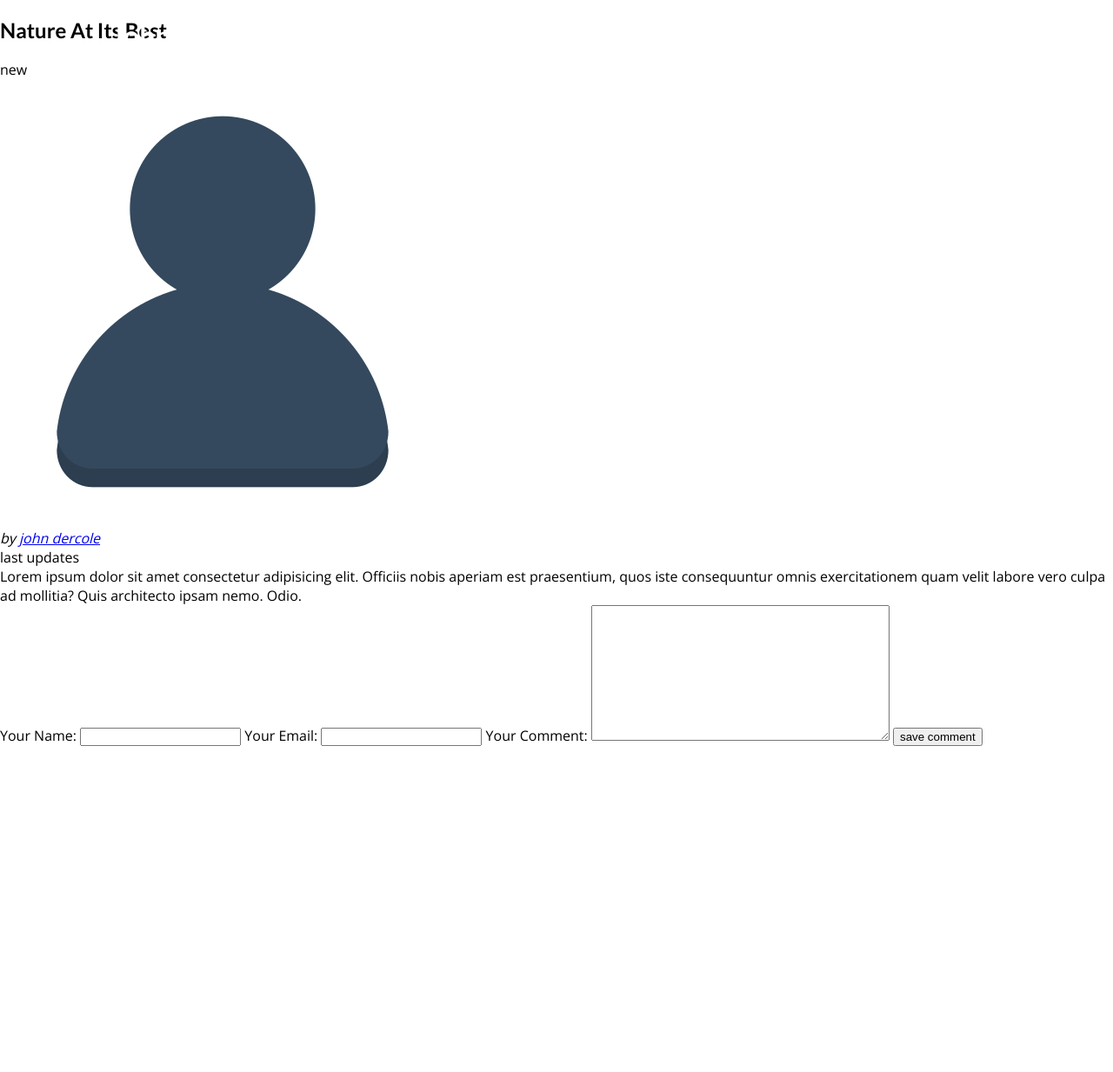
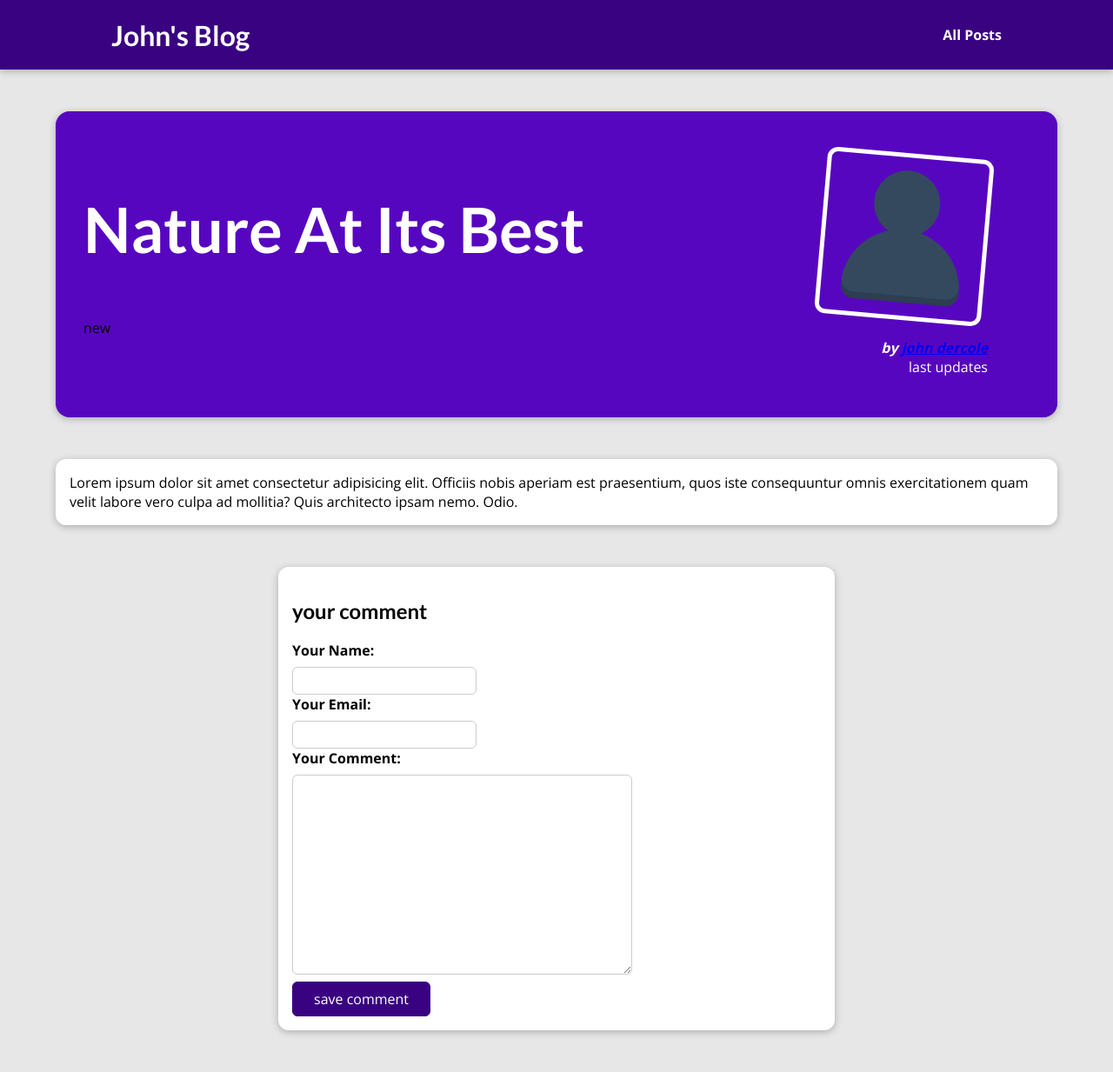
Before and after one commit to GianlorenzoDercole/django_blog, a Django app: a page that uses my_site/blog/templates/blog/post-detail.html in a window 1280 px wide. Shown: the whole page at 87% size. Before the commit the page ends 858 px from the top, so only its background shows below. Run offline with Django 4.2, Linux system fonts and the light colour scheme; data comes from the database, SQL or seed files in the repository.

Commit message:
added styling to comment form see post-detail.html line 38 and post-detail.css line 65

```diff
--- a/my_site/blog/static/blog/post-detail.css
+++ b/my_site/blog/static/blog/post-detail.css
@@ -60,3 +60,49 @@ body {
     border-radius: 12px;
     box-shadow: 0 2px 8px rgba(0, 0, 0, 0.25);
   }
+
+  .form-control {
+    font-weight: bold;
+
+  }
+
+  .form-control label {
+    font-weight: bold;
+    margin-bottom: 0.5rem;
+    display: block;
+  }
+
+  .form-control input, .form-control textarea {
+    display: block;
+    width: 100;
+    font: inherit;
+    padding: 0.25rem;
+    border-radius: 6px;
+    border: 1px solid #ccc;
+  }
+
+  #comment-form {
+    margin: 3rem auto;
+    width: 90%;
+    max-width: 40rem;
+    border-radius: 12px;
+    background-color: white;
+    box-shadow: 0 2px 8px rgba(0,0,0,0.25);
+    padding: 1rem;
+  }
+
+  #comment-form button {
+    font: inherit;
+    background-color: #390281;
+    color: white;
+    border: 1px solid #390281;
+    padding: 0.5rem 1.5rem;
+    border-radius: 6px;
+    cursor: pointer;
+    margin-top: 0.5rem;
+  }
+
+  #comment-form button:hover, #comment-form button:active {
+    background-color: #5706c0;
+    border-color:#5706c0
+  }
--- a/my_site/blog/templates/blog/post-detail.html
+++ b/my_site/blog/templates/blog/post-detail.html
@@ -7,7 +7,7 @@
 {% endblock %}
 
 {% block css_files %}
-    <link rel="stylesheet" href="{% static 'blog/posts-detail.css' %}"/>
+    <link rel="stylesheet" href="{% static 'blog/post-detail.css' %}"/>
 
 {%  endblock %}
 
@@ -35,11 +35,20 @@
     {{ post.content }}
 </main>
 
-<div>
-    <form>
-        {{ comment_form }}
+<section id="comment-form">
+    <h2>your comment</h2>
+    <form >
+        <!-- {{ comment_form }}
+        <button>save comment</button> -->
+        {% for form_field in comment_form %}
+        <div class="form-control">
+            {{ form_field.label_tag }}
+            {{ form_field }}
+            {{ form_field.errors }}
+        </div>
+        {% endfor %}
         <button>save comment</button>
     </form>
-</div>
+</section>
 
 {% endblock %}
```
